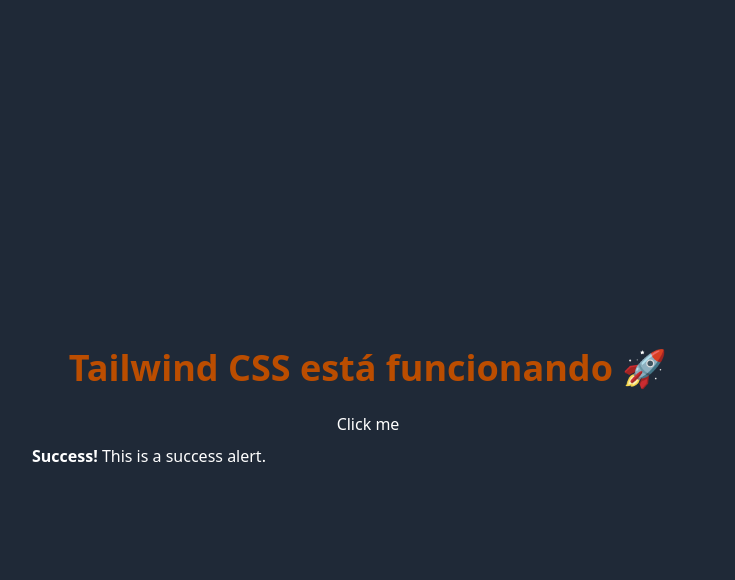
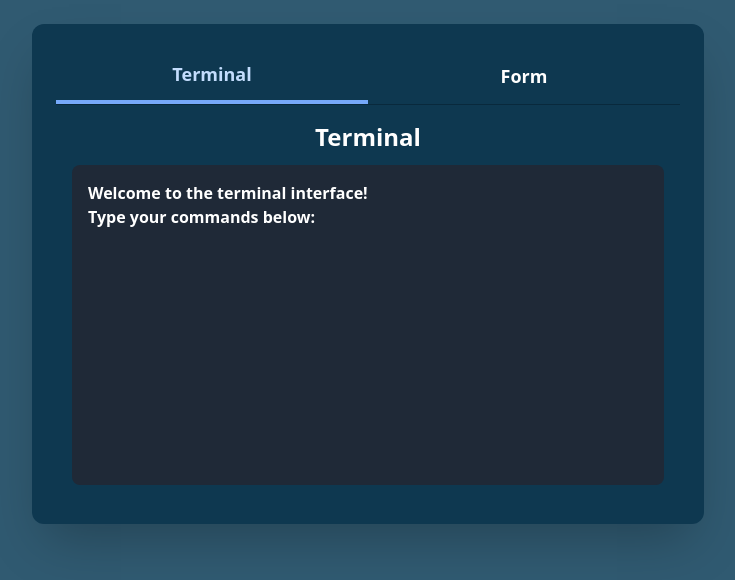
Before and after one commit to ElCodMaler/app-crud, a React (Vite) app in the folder frontend/: page / in a window 1280 px wide. Shown: the top 580 px of the page, without its empty margins (272-1007 px from the left). Built offline with nearby package versions, Linux system fonts and the light colour scheme.

Commit message:
reestructuracion del proyecto, interfaz grafica adelantada

```diff
--- /dev/null
+++ b/frontend/src/App.tsx
@@ -0,0 +1,40 @@
+import type { JSX } from 'react';
+import { useState } from 'react';
+import { Card } from 'flowbite-react';
+import { Terminal, Form } from './components';
+
+// Tab menu items
+const tabs = [
+    { title: "Terminal", content: <Terminal /> },
+    { title: "Form", content: <Form /> }
+];
+
+export const App = (): JSX.Element => {
+    const [activeTab, setActiveTab] = useState(0);
+
+    return (
+        <main className="flex-grow p-6 flex flex-col items-center min-h-screen bg-primary-50 text-gray-400 font-bold">
+            <Card className="w-2xl h-[500px] bg-primary-700 text-white border-none rounded-xl shadow-2xl flex flex-col relative overflow-hidden">
+                {/* Tabs menu */}
+                <nav className="flex border-b border-primary-900 bg-primary-700 sticky top-0 z-10">
+                    {tabs.map((tab, idx) => (
+                        <button
+                            key={tab.title}
+                            className={`flex-1 py-3 text-lg font-semibold transition-colors
+                                ${activeTab === idx ? 'border-b-4 border-blue-400 text-blue-200' : 'text-white hover:text-blue-300'}
+                                bg-transparent`}
+                            onClick={() => setActiveTab(idx)}
+                            type="button"
+                        >
+                            {tab.title}
+                        </button>
+                    ))}
+                </nav>
+                {/* Tab content area */}
+                <section className="flex-1 overflow-auto px-4">
+                    {tabs[activeTab].content}
+                </section>
+            </Card>
+        </main>
+    );
+}
--- a/frontend/src/components/Alerts.tsx
+++ /dev/null
@@ -1,23 +0,0 @@
-import { Alert as FlowbiteAlert } from 'flowbite-react';
-import { type ReactNode } from 'react';
-
-type CustomAlertProps = {
-  variant?: 'info' | 'success' | 'warning' | 'error';
-  className?: string;
-  children: ReactNode;
-};
-
-const variantColors = {
-  info: 'blue',
-  success: 'green',
-  warning: 'yellow',
-  error: 'red',
-};
-
-export const Alerts = ({variant = 'info',className ,children}: CustomAlertProps) => {
-  return (
-    <FlowbiteAlert color={variantColors[variant]} className={`rounded-lg ${className}`}>
-      {children}
-    </FlowbiteAlert>
-  );
-};
--- /dev/null
+++ b/frontend/src/components/Form.tsx
@@ -0,0 +1,49 @@
+import type { JSX } from 'react';
+import { Button } from 'flowbite-react';
+import { Entry } from './ui/Entry';
+
+export const Form = (): JSX.Element => {
+    return (
+        <>
+            <form className="flex flex-col gap-4">
+                <div>
+                    <Entry
+                        label="Your name"
+                        labelProps={{ htmlFor: 'name', className: 'text-white' }}
+                        inputProps={{
+                            type:"text",
+                            placeholder:"John Doe",
+                            required:true,
+                            shadow:true
+                        }}
+                    />
+                </div>
+                <div>
+                    <Entry
+                        label="Email"
+                        labelProps={{ htmlFor: 'email', className: 'text-white' }}
+                        inputProps={{
+                            type:"email",
+                            placeholder:"name@flowbite.com",
+                            required:true,
+                            shadow:true
+                        }}
+                    />
+                </div>
+                <div>
+                    <Entry
+                        label="Password"
+                        labelProps={{ htmlFor: 'password', className: 'text-white' }}
+                        inputProps={{
+                            type:"password",
+                            placeholder:"••••••••",
+                            required:true,
+                            shadow:true
+                        }}
+                    />
+                </div>
+                <Button type="submit" className='text-xl'>Submit</Button>
+            </form>
+        </>
+    );
+}
--- /dev/null
+++ b/frontend/src/components/Terminal.tsx
@@ -0,0 +1,15 @@
+import type { JSX } from 'react';
+
+export const Terminal = (): JSX.Element => {
+    return (
+        <>
+            <header className="text-center pb-3 text-2xl font-bold text-white">
+                Terminal
+            </header>
+            <section className="bg-gray-800 text-white p-4 rounded-lg w-full h-80 overflow-auto">
+                <p>Welcome to the terminal interface!</p>
+                <p>Type your commands below:</p>
+            </section>
+        </>
+    );
+}
--- /dev/null
+++ b/frontend/src/components/index.ts
@@ -0,0 +1,4 @@
+export * from './Form';
+export * from './Terminal';
+export * from './ui/Alerts';
+export * from './ui/Entry';
--- /dev/null
+++ b/frontend/src/components/ui/Alerts.tsx
@@ -0,0 +1,27 @@
+import { Alert as FlowbiteAlert } from 'flowbite-react';
+import type { JSX, ReactNode } from 'react';
+
+type CustomAlertProps = {
+  variant?: 'info' | 'success' | 'warning' | 'error';
+  visible: boolean;
+  className?: string;
+  children: ReactNode;
+};
+
+const variantColors = {
+  info: 'blue',
+  success: 'green',
+  warning: 'yellow',
+  error: 'red',
+};
+
+export const Alerts = ({variant = 'info',visible=false ,className ,children}: CustomAlertProps): JSX.Element => {
+  const alertVisable = visible ? 'translate-y-0 opacity-100' : 'translate-y-full opacity-0';
+  return (
+    <div className={`w-full max-w-md ${alertVisable} transition-all duration-400 ease-in ${className}`}>
+      <FlowbiteAlert color={variantColors[variant]} className='rounded-lg text-base p-4'>
+        <strong className="text-transform: capitalize text-xl">{variant}</strong> {children}
+      </FlowbiteAlert>
+    </div>
+  );
+};
--- /dev/null
+++ b/frontend/src/components/ui/Entry.tsx
@@ -0,0 +1,21 @@
+import type { JSX } from 'react';
+import type { LabelProps, TextInputProps } from 'flowbite-react';
+import { Label, TextInput } from 'flowbite-react';
+
+type EntryProps = {
+    label?: string;
+    labelProps?: LabelProps;
+    inputProps?: TextInputProps;
+}
+
+// Entry component
+export const Entry = ({ label, labelProps, inputProps }: EntryProps): JSX.Element => {
+    return (
+        <>
+            <div className="mb-2 block">
+                <Label {...labelProps}>{label}</Label>
+            </div>
+            <TextInput {...inputProps}/>
+        </>
+    );
+}
--- a/frontend/src/index.css
+++ b/frontend/src/index.css
@@ -3,14 +3,15 @@
 @source "../.flowbite-react/class-list.json";
 
 @theme {
-  --color-primary-50: #f0f9ff;
-  --color-primary-100: #e0f2fe;
-  --color-primary-200: #bae6fd;
-  --color-primary-300: #7dd3fc;
-  --color-primary-400: #38bdf8;
-  --color-primary-500: #0ea5e9;
-  --color-primary-600: #0284c7;
-  --color-primary-700: #0369a1;
-  --color-primary-800: #1F2937;
-  --color-primary-900: #0c4a6e;
+  /* color primario */
+  --color-primary-50: #305a71;
+  --color-primary-100: #254d63;
+  --color-primary-200: #1f4860;
+  --color-primary-300: #1a4660;
+  --color-primary-400: #0c4667;
+  --color-primary-500: #084264;
+  --color-primary-600: #013e62;
+  --color-primary-700: #0e3850;
+  --color-primary-800: #0d2e41;
+  --color-primary-900: #09293c;
 }
--- a/frontend/src/main.tsx
+++ b/frontend/src/main.tsx
@@ -1,8 +1,9 @@
-import { StrictMode } from 'react'
 import { createRoot } from 'react-dom/client'
 import {ThemeInit} from '../.flowbite-react/init.tsx'
+import { StrictMode } from 'react'
 import './index.css'
-import App from './routes/App.tsx'
+import { App } from './App.tsx'
+
 
 createRoot(document.getElementById('root')!).render(
   <StrictMode>
--- a/frontend/src/routes/App.tsx
+++ /dev/null
@@ -1,19 +0,0 @@
-import { Button } from "flowbite-react";
-import { Alerts } from "../components/Alerts";
-
-function App() {
-
-  return (
-    <main className="flex flex-col items-center justify-center min-h-screen bg-gray-800 text-white">
-      <div className="text-4xl font-bold bg-primary-800 p-6 text-amber-700">
-        Tailwind CSS está funcionando 🚀
-      </div>
-      <Button>Click me</Button>
-      <Alerts variant="success" className="mx-4 my-2 w-2xl align-middle">
-        <strong>Success!</strong> This is a success alert.
-      </Alerts>
-    </main>
-  );
-}
-
-export default App
--- a/frontend/vite.config.ts
+++ b/frontend/vite.config.ts
@@ -2,8 +2,14 @@
 import react from '@vitejs/plugin-react-swc'
 import tailwindcss from '@tailwindcss/vite'
 import flowbiteReact from "flowbite-react/plugin/vite";
+import autoprefixer from 'autoprefixer';
 
 // https://vite.dev/config/
 export default defineConfig({
   plugins: [react(), tailwindcss(), flowbiteReact()],
+  css: {
+    postcss: {
+      plugins: [autoprefixer()],
+    },
+  },
 })
```
Also changed, not shown: frontend/package.json (+4 -4 lines), 1 other file (tests, documents, lock files or other folders).
